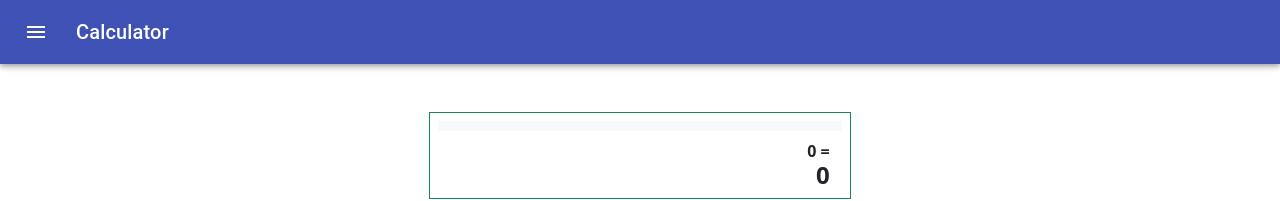
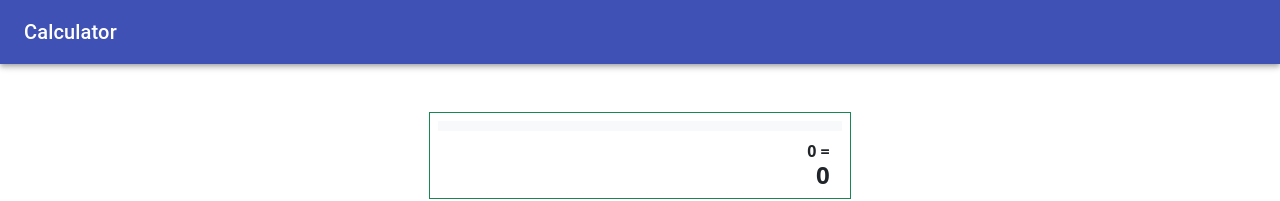
Before and after one commit to amaraSanoh/calculator-react, a React (Create React App) app: page / in a window 1280 px wide. Shown: the top 201 px of the page. Built offline with nearby package versions, Linux system fonts and the light colour scheme.

Commit message:
Fix Main bar

```diff
--- a/src/components/MainBar.js
+++ b/src/components/MainBar.js
@@ -3,8 +3,6 @@ import { makeStyles } from '@material-ui/core/styles';
 import AppBar from '@material-ui/core/AppBar';
 import Toolbar from '@material-ui/core/Toolbar';
 import Typography from '@material-ui/core/Typography';
-import IconButton from '@material-ui/core/IconButton';
-import MenuIcon from '@material-ui/icons/Menu';
 
 const useStyles = makeStyles((theme) => ({
   root: {
@@ -25,9 +23,6 @@ const MainBar = () => {
       <div className={classes.root}>
         <AppBar position="static">
           <Toolbar>
-            <IconButton edge="start" className={classes.menuButton} color="inherit" aria-label="menu">
-              <MenuIcon />
-            </IconButton>
             <Typography variant="h6" className={classes.title}>
               Calculator
             </Typography>
```
